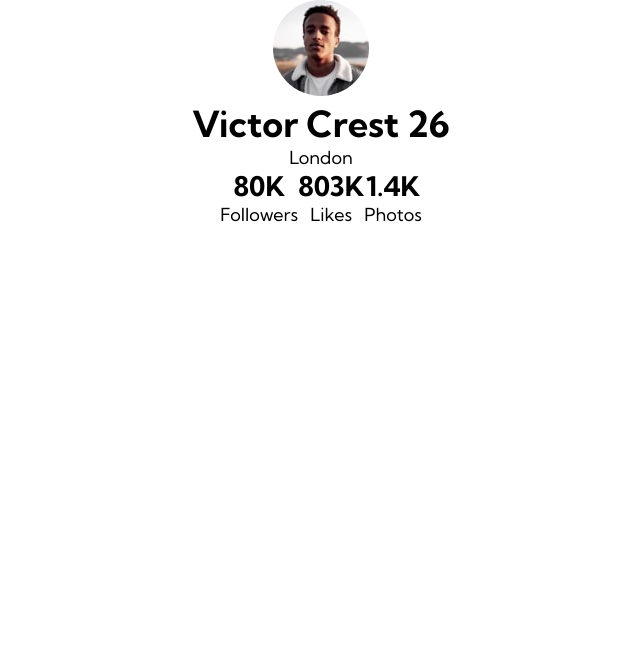
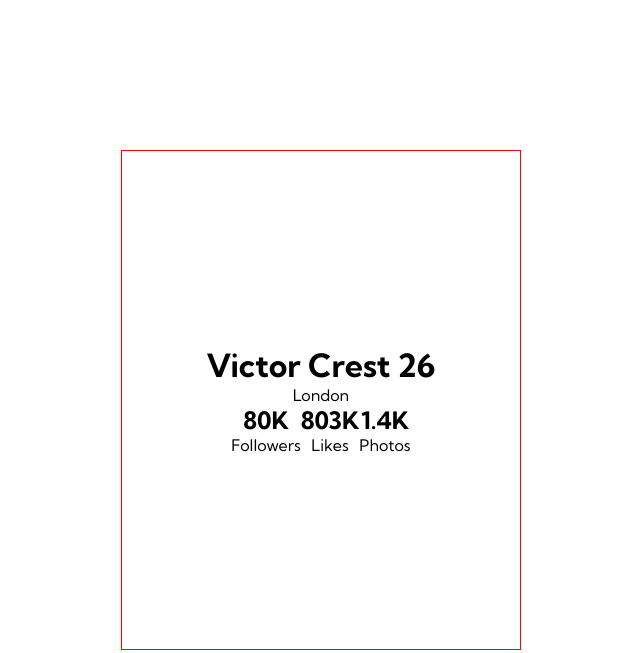
Before and after one commit to Plonkticus/profile-card-component, a plain HTML site: page profile-card-component-main/index.html in a window 1280 px wide. Shown: the whole page, without its empty margins (319-959 px from the left). Drawn offline with Linux system fonts and the light colour scheme.

Commit message:
Add files via upload

```diff
--- a/profile-card-component-main/index.html
+++ b/profile-card-component-main/index.html
@@ -5,43 +5,42 @@
   <meta name="viewport" content="width=device-width, initial-scale=1.0"> <!-- displays site properly based on user's device -->
 
   <link rel="icon" type="image/png" sizes="32x32" href="./images/favicon-32x32.png">
-  <link rel="stylesheet" href="style.css"/>
+  <link rel="stylesheet" href="style.css">
   <title>Frontend Mentor | Profile card component</title>
 
   <!-- Feel free to remove these styles or customise in your own stylesheet 👍 -->
-
+  <style>
+    .attribution { font-size: 11px; text-align: center; }
+    .attribution a { color: hsl(228, 45%, 44%); }
+  </style>
 </head>
 <body>
-  <div class="container">
   <div class="card">
     <div class="profile">
-        <img src="/images/image-victor.jpg" alt="profile picture" class="profile-pic"/>
       <h1>Victor Crest <span>26</span></h1>
-      <p>London</p>
+      <p> London</p>
     </div>
-
-    <div class="details">
-      <div class="stats">
+    <div class="metrics">
+      <div class="stat-group">
   <h2>80K</h2>
   <p>Followers</p>
       </div>
-      <div class="stats">
+      <div class="stat-group">
   <h2>803K</h2>
   <p>Likes</p>
       </div>
-      <div class="stats">
+      <div class="stat-group">
         <h2>1.4K</h2>
         <p>Photos</p>
+      </div>
+    </div>
   </div>
 
 
 
 
 
-    </div>
 
-    </div>
-  </div>
  <!--
   <div class="attribution">
     Challenge by <a href="https://www.frontendmentor.io?ref=challenge" target="_blank">Frontend Mentor</a>.
--- a/profile-card-component-main/style.css
+++ b/profile-card-component-main/style.css
@@ -8,14 +8,11 @@
 
 body {
   font-family: "Kumbh Sans", Arial, Helvetica, sans-serif;
-  font-size: 18px;
-}
-
-.container {
+  margin: 0 auto;
   display: flex;
   justify-content: center;
   align-items: center;
-  text-align: center;
+  margin-top: 150px;
 }
 
 .card {
@@ -23,14 +20,27 @@ body {
   flex-direction: column;
   justify-content: center;
   align-items: center;
+  width: 400px;
+  height: 500px;
+  border: 1px solid red;
 }
 
-.profile-pic {
-  border-radius: 50%;
+.profile {
+  display: flex;
+  flex-direction: column;
+  justify-content: center;
+  align-items: center;
 }
 
-.details {
+.metrics {
   display: flex;
   justify-content: center;
   align-items: center;
 }
+
+.stat-group {
+  display: flex;
+  flex-direction: column;
+  justify-content: center;
+  align-items: center;
+}
```
Lines whose indentation alone changed are shown as unchanged.
